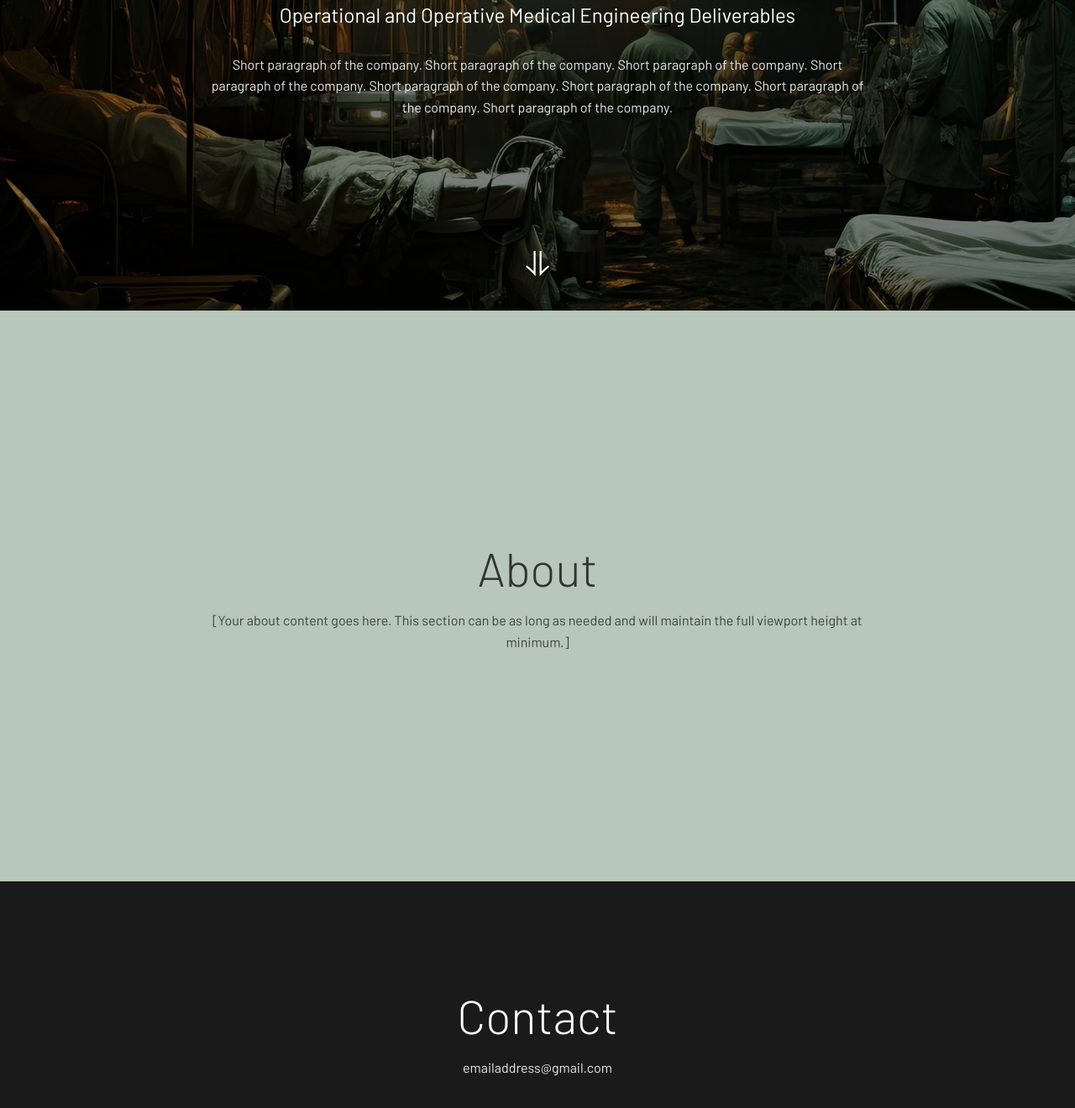
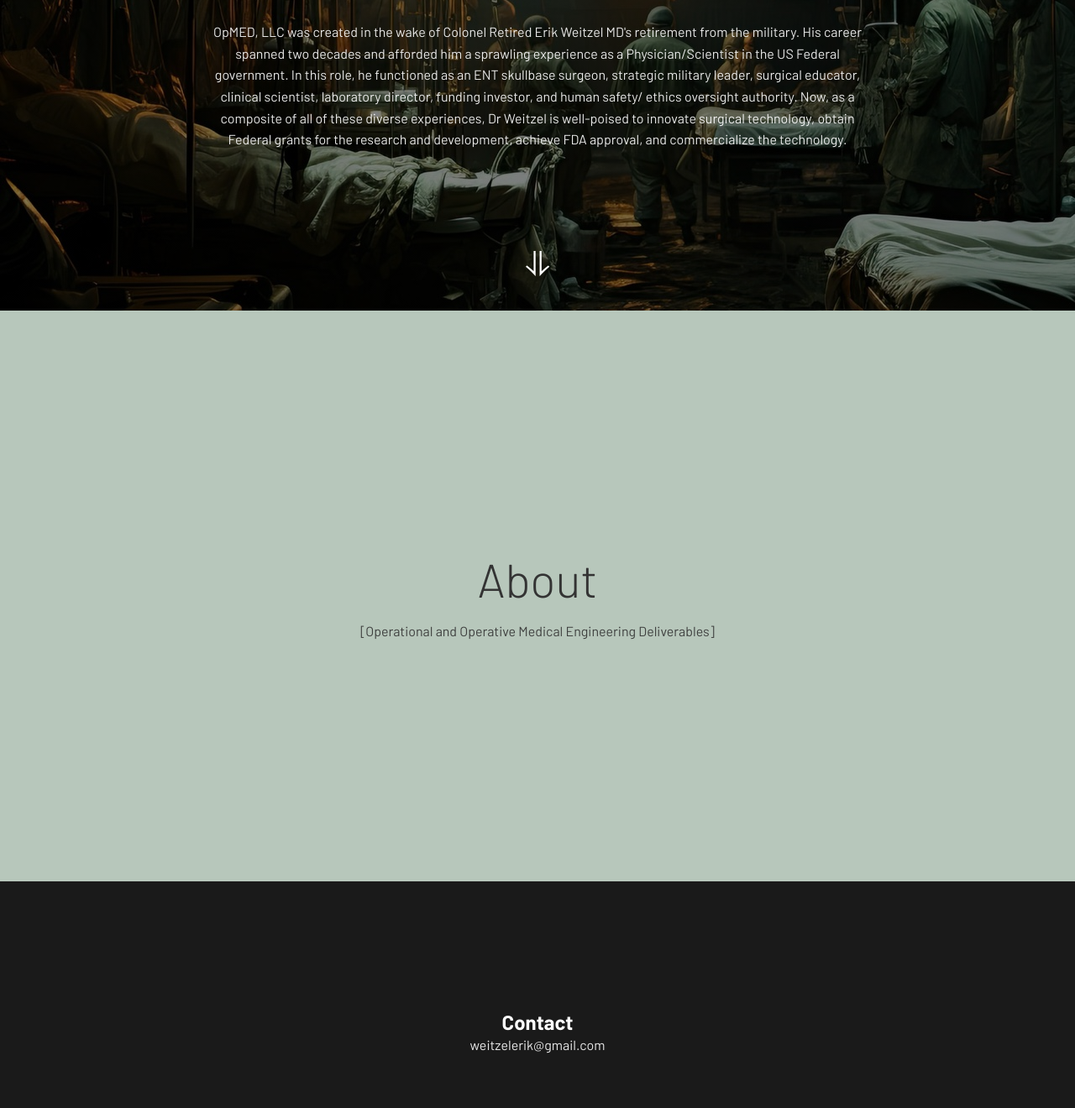
Before and after one commit to weitzelerik/opmed, a plain HTML site: page index.html in a window 1280 px wide. Shown: the part 310-1630 px from the top of the page at 84% size. Drawn offline with Linux system fonts and the light colour scheme.

Commit message:
Update index.html

```diff
--- a/index.html
+++ b/index.html
@@ -19,10 +19,13 @@
                 Operational and Operative Medical Engineering Deliverables
             </div>
             <div class="desc">
-                Short paragraph of the company. Short paragraph of the company.
-                Short paragraph of the company. Short paragraph of the company.
-                Short paragraph of the company. Short paragraph of the company.
-                Short paragraph of the company. Short paragraph of the company.
+                OpMED, LLC was created in the wake of Colonel Retired Erik Weitzel MD's retirement from the military.
+                His career spanned two decades and afforded him a sprawling experience as a Physician/Scientist in the
+                US Federal government.  In this role, he functioned as an ENT skullbase surgeon, strategic military
+                leader, surgical educator, clinical scientist, laboratory director, funding investor, and human safety/
+                ethics oversight authority.  Now, as a composite of all of these diverse experiences, Dr Weitzel is
+                well-poised to innovate surgical technology, obtain Federal grants for the research and development,
+                achieve FDA approval, and commercialize the technology.
             </div>
             <div id="scrollicon">&#x2965</div>
         </section>
@@ -30,15 +33,14 @@
         <section id="about">
             <h2 class="company-name">About</h2>
             <div class="desc">
-                [Your about content goes here. This section can be as long as
-                needed and will maintain the full viewport height at minimum.]
+                [Operational and Operative Medical Engineering Deliverables]
             </div>
         </section>
 
         <section id="contact">
-            <h2 class="company-name">Contact</h2>
+            <h2 class="OpMED, LLC">Contact</h2>
             <div class="desc">
-                <p>emailaddress@gmail.com</p>
+                <p>weitzelerik@gmail.com</p>
             </div>
         </section>
     </body>
```
